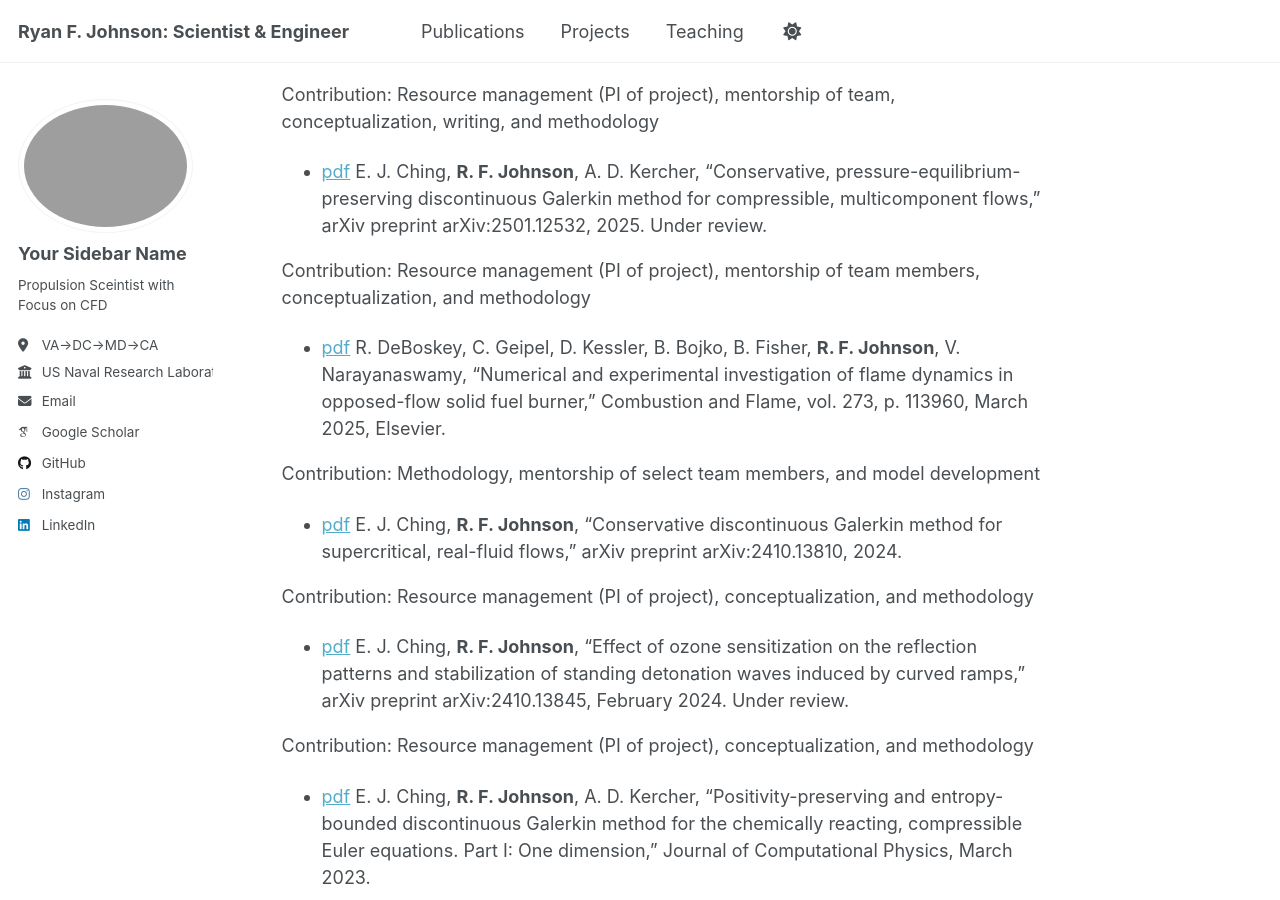
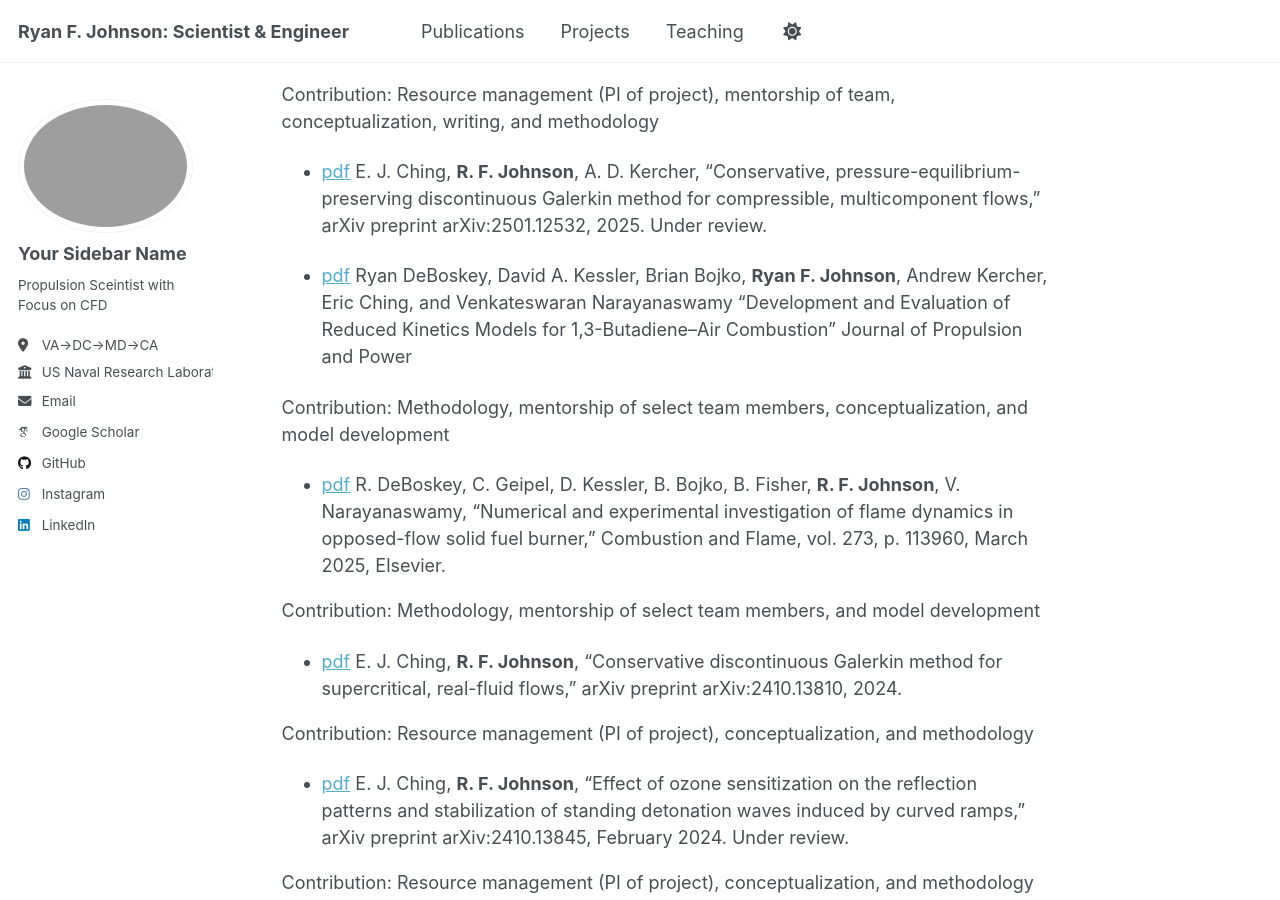
Before and after one commit to drryjoh/drryjoh.github.io, a Jekyll site: the page built from _pages/about.md, in a window 1280 px wide and 900 px high, scrolled down 846 px. Built offline with Jekyll 4.4.1, drawn with Linux system fonts in a browser that asks for light colours; some web fonts are replaced; a script that is not in the unit is left out.

Commit message:
debo ramjet added

```diff
--- a/_pages/about.md
+++ b/_pages/about.md
@@ -30,7 +30,9 @@ Contribution: Resource management (PI of project), mentorship of team, conceptua
 
 - [pdf](pdfs/ching_JCP_pep.pdf) E. J. Ching, **R. F. Johnson**, A. D. Kercher, “Conservative, pressure-equilibrium-preserving discontinuous Galerkin method for compressible, multicomponent flows,” arXiv preprint arXiv:2501.12532, 2025.  Under review.
 
-Contribution: Resource management (PI of project), mentorship of team members, conceptualization, and  methodology
+- [pdf](pdfs/debo_ramjet.pdf) Ryan DeBoskey, David A. Kessler, Brian Bojko, **Ryan F. Johnson**, Andrew Kercher, Eric Ching, and Venkateswaran Narayanaswamy “Development and Evaluation of Reduced Kinetics Models for 1,3-Butadiene–Air Combustion” Journal of Propulsion and Power
+
+Contribution: Methodology, mentorship of select team members, conceptualization, and model development
 
 - [pdf](pdfs/debo_oppdiff.pdf) R. DeBoskey, C. Geipel, D. Kessler, B. Bojko, B. Fisher, **R. F. Johnson**, V. Narayanaswamy, “Numerical and experimental investigation of flame dynamics in opposed-flow solid fuel burner,” Combustion and Flame, vol. 273, p. 113960, March 2025, Elsevier.
 
```
